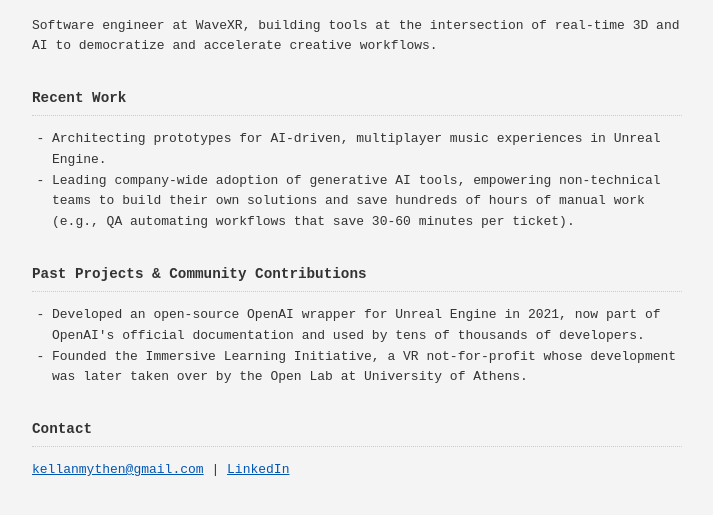
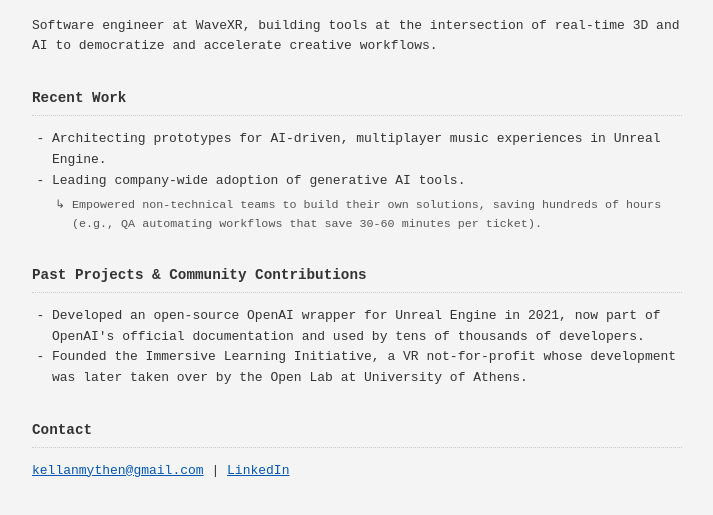
Before and after one commit to KellanM/kellan.github.io, a plain HTML site: page index.html in a window 1280 px wide. Shown: the part 97-612 px from the top of the page, without its empty margins (283-996 px from the left). Drawn offline with Linux system fonts and the light colour scheme.

Commit message:
Update index.html

```diff
--- a/index.html
+++ b/index.html
@@ -29,6 +29,14 @@
             list-style-type: '- ';
             padding-left: 20px;
         }
+        /* Style for the nested list */
+        ul ul {
+            list-style-type: '  ↳ '; /* Using an arrow for sub-bullets */
+            padding-left: 20px;
+            margin-top: 5px;
+            font-size: 0.9em;
+            color: #555;
+        }
         a {
             color: #0056b3;
         }
@@ -43,7 +51,11 @@
     <h2>Recent Work</h2>
     <ul>
         <li>Architecting prototypes for AI-driven, multiplayer music experiences in Unreal Engine.</li>
-        <li>Leading company-wide adoption of generative AI tools, empowering non-technical teams to build their own solutions and save hundreds of hours of manual work (e.g., QA automating workflows that save 30-60 minutes per ticket).</li>
+        <li>Leading company-wide adoption of generative AI tools.
+            <ul>
+                <li>Empowered non-technical teams to build their own solutions, saving hundreds of hours (e.g., QA automating workflows that save 30-60 minutes per ticket).</li>
+            </ul>
+        </li>
     </ul>
 
     <h2>Past Projects & Community Contributions</h2>
@@ -55,7 +67,7 @@
     <h2>Contact</h2>
     <p>
         <a href="mailto:kellanmythen@gmail.com">kellanmythen@gmail.com</a> |
-        <a href="https://www.linkedin.com/in/kellan-mythen/" target="_blank">LinkedIn</a>
+        <a href="[YOUR_LINKEDIN_URL_HERE]" target="_blank">LinkedIn</a>
     </p>
 
 </body>
```
